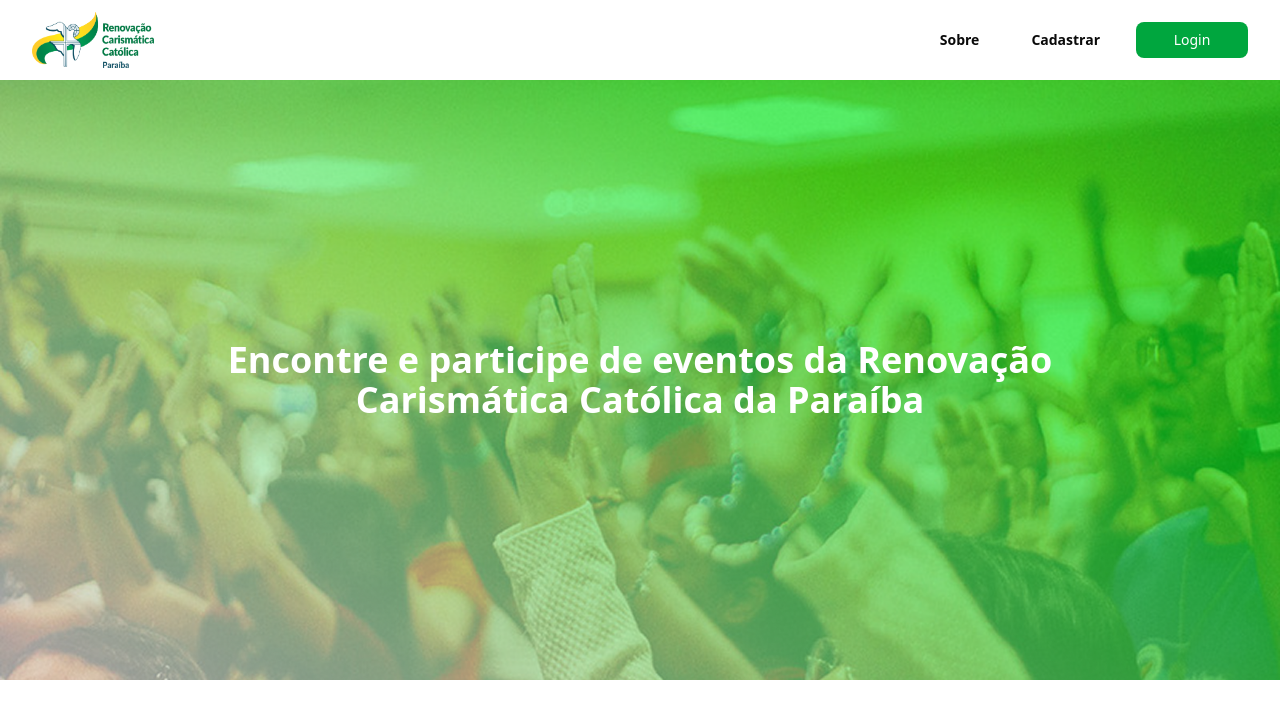
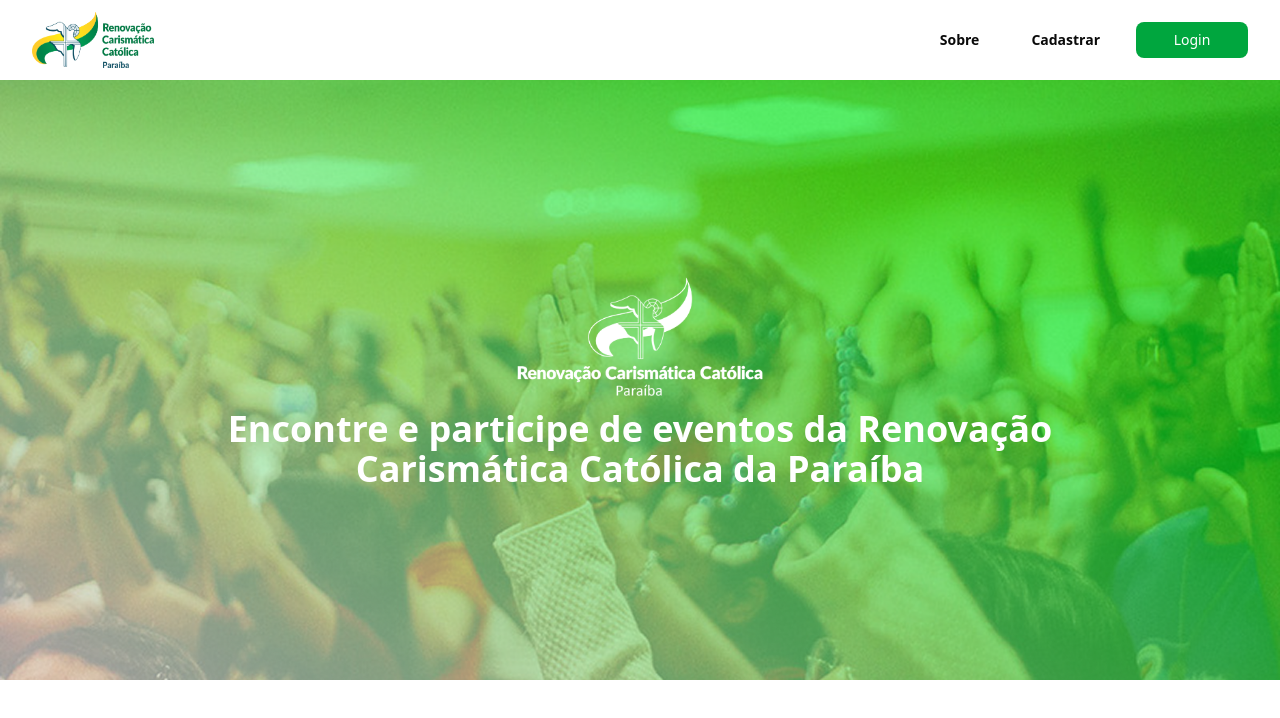
Before and after one commit to Eventos-RCC/Eventos-RCC-Eventos_RCC-PB_FrontEnd, a React (Vite) app: page / in a window 1280 px wide. Shown: the top 718 px of the page. Built offline with nearby package versions, Linux system fonts and the light colour scheme.

Commit message:
LandingPage changes

```diff
--- a/src/pages/LandingPage.tsx
+++ b/src/pages/LandingPage.tsx
@@ -5,11 +5,19 @@
         <>
             <HeaderBar />
             <div
-                className={`flex h-[600px] w-full items-center justify-center bg-[url('/assets/rcc-landing-img.png')] from-transparent to-white bg-cover bg-center bg-no-repeat`}
+                className={`flex relative h-[600px] w-full items-center justify-center bg-[url('/assets/rcc-landing-img.png')] from-transparent to-white bg-cover bg-center bg-no-repeat`}
             >
-                <h1 className="text-white text-4xl font-bold text-center">
-                    Encontre e participe de eventos da Renovação<br/>Carismática Católica da Paraíba
-                </h1>
+                <div className="flex flex-col absolute items-center justify-center">
+                    <img
+                        src="/assets/rccpb-04.png"
+                        alt="logo-register-rccpb"
+                        className="w-1/5 h-auto object-cover filter brightness-0 invert"
+                        draggable="false"
+                    />
+                    <h1 className="text-white text-4xl font-bold text-center">
+                        Encontre e participe de eventos da Renovação<br />Carismática Católica da Paraíba
+                    </h1>
+                </div>
             </div>
         </>
     )
```
